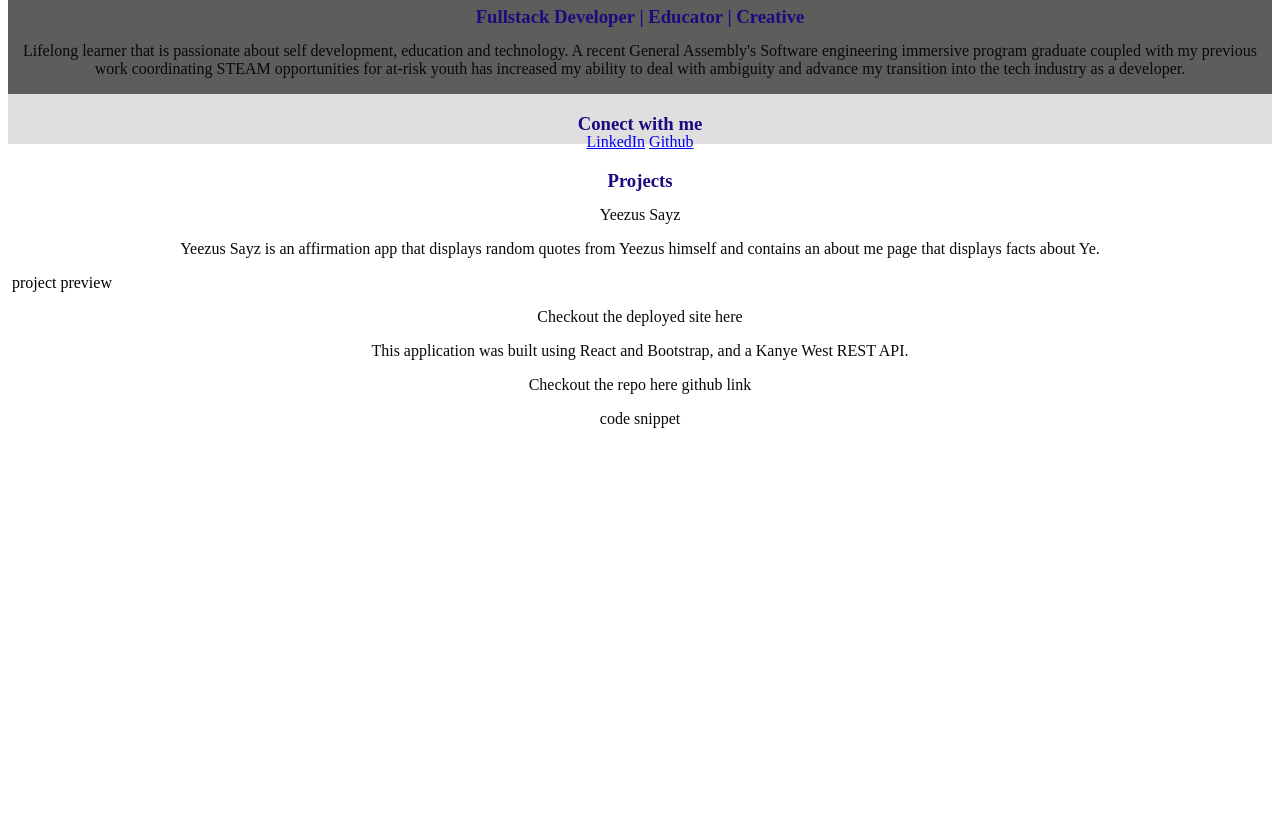
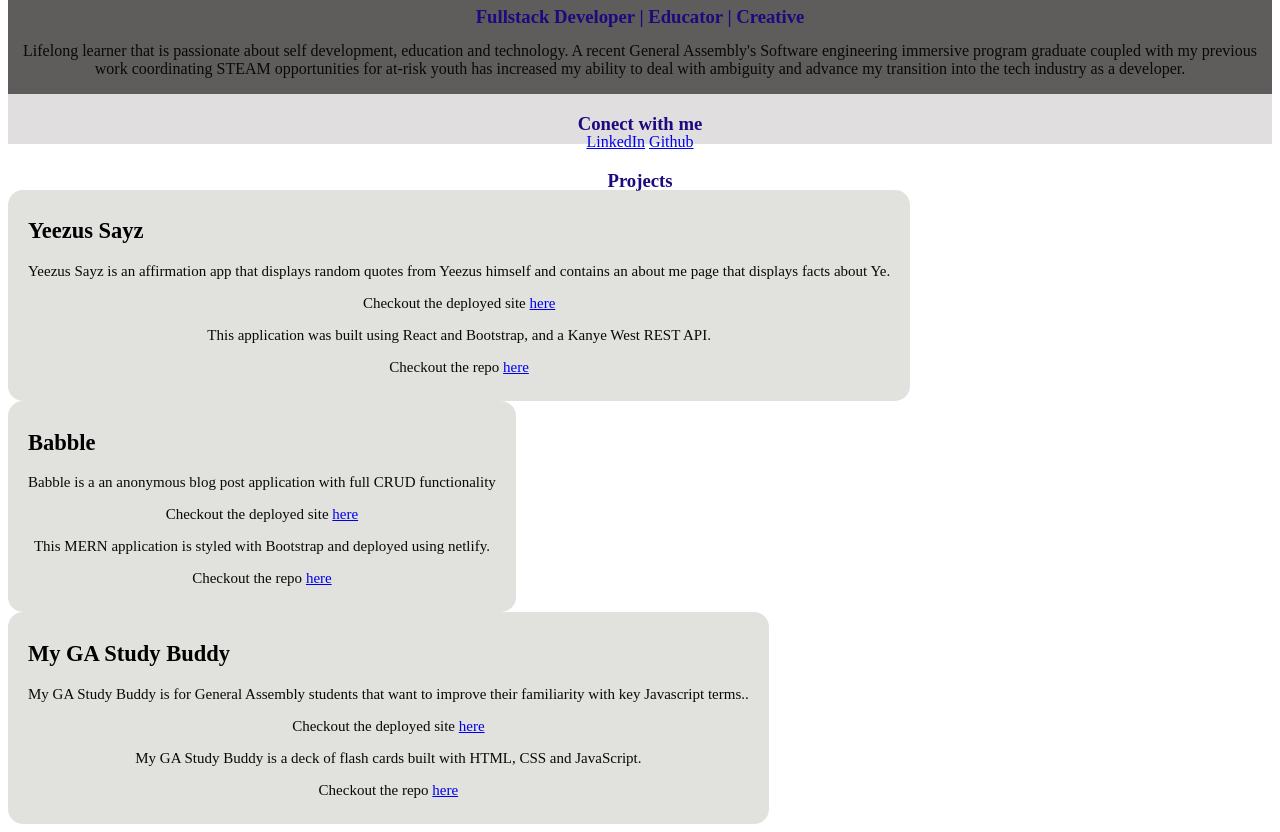
Before and after one commit to tsucodes/tsanirhodes, a plain HTML site: page index.html in a window 1280 px wide. Shown: the part 69-901 px from the top of the page. Before the commit the page ends 800 px from the top, so only its background shows below. Drawn offline with Linux system fonts and the light colour scheme.

Commit message:
projects added

```diff
--- a/index.html
+++ b/index.html
@@ -22,29 +22,63 @@
        </div>
 
     <h3>Projects</h3>
-    <div class="project">
+    <div class="projectcontainer">
         <!-- style="width:500px;height:100px;border:1px solid #000;"> -->
+        <h2>
+            Yeezus Sayz
+        </h2>
+        <p>Yeezus Sayz is an affirmation app that displays random quotes from Yeezus himself and contains an about me page that displays facts about Ye.</p>
+        <!-- <img>
+            project preview
+        </img> -->
         <p>
-            Yeezus Sayz
-        </p>
-        <p>Yeezus Sayz is an affirmation app that displays random quotes from Yeezus himself and contains an about me page that displays facts about Ye.</p>
-        <img>
-            project preview
-        </img>
-        <p>
-            Checkout the deployed site here
+            Checkout the deployed site <a href="https://yeezus-sayz.netlify.app"> here</a>
         </p>
         <p>
             This application was built using React and Bootstrap, and a Kanye West REST API.
         </p>
         <p>
-            Checkout the repo here github link
+            Checkout the repo <a href="https://github.com/tsucodes/yeezus-sayz">here</a>
+        </p>
+    </div>
+    <div class="projectcontainer">
+        <!-- style="width:500px;height:100px;border:1px solid #000;"> -->
+        <h2>
+            Babble
+        </h2>
+        <p>Babble is a an anonymous blog post application with full CRUD functionality</p>
+        <!-- <img>
+            project preview
+        </img> -->
+        <p>
+            Checkout the deployed site <a href="https://babble-ijc-tr.netlify.app/"> here</a>
         </p>
         <p>
-            code snippet
+            This MERN application is styled with Bootstrap and deployed using netlify.
         </p>
-        <img>
-
+        <p>
+            Checkout the repo <a href="https://github.com/I-J-C/babble-frontend">here</a>
+        </p>
+    </div>
+    <div class="projectcontainer">
+        <!-- style="width:500px;height:100px;border:1px solid #000;"> -->
+        <h2>
+            My GA Study Buddy
+        </h2>
+        <p>My GA Study Buddy is for General Assembly students that want to improve their familiarity with key Javascript terms..</p>
+        <!-- <img>
+            project preview
+        </img> -->
+        <p>
+            Checkout the deployed site <a href="https://tsucodes.github.io/My-GA-Study-Buddy/"> here</a>
+        </p>
+        <p>
+            My GA Study Buddy is a deck of flash cards built with HTML, CSS and JavaScript.
+        </p>
+        <p>
+            Checkout the repo <a href="https://github.com/tsucodes/My-GA-Study-Buddy">here</a>
+        </p>
     </div>
 
+
 </html>
--- a/styles.css
+++ b/styles.css
@@ -38,8 +38,19 @@ p {
     text-align: center;
 }
 
-/* .project {
-    display: flex;
-    justify-content: center;
-    text-align: center;
-} */
+.projectcontainer {
+    font-family: 'Arima Madurai';
+    background-color: rgba(163, 163, 153, 0.33);
+    border-radius: 15px;
+    box-sizing: border-box;
+    color: black;
+    display: inline-block;
+    font-weight: 500;
+    font-size: 15px;
+    line-height: normal;
+    margin: 0;
+    min-height: 15px;
+    min-width: fit-content;
+    padding: 10px 20px;
+    width: 15%;
+}
```
